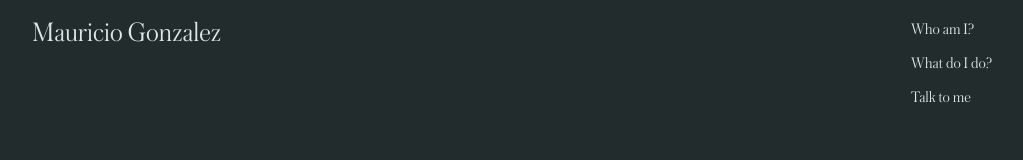
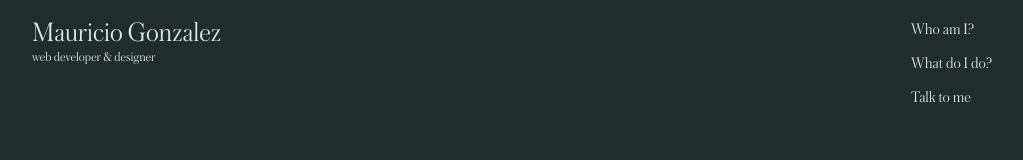
Before and after one commit to mgonza63/portfolio-website, a Next.js app: page /about in a window 1280 px wide. Shown: the top 160 px of the page, without its empty margins (128-1151 px from the left). Built offline with nearby package versions, Linux system fonts and the light colour scheme.

Commit message:
added minor changes: changed animation delay depending on path

```diff
--- a/components/Contact/Contact.module.css
+++ b/components/Contact/Contact.module.css
@@ -42,6 +42,6 @@
 }
 .submitButton:hover {
     border: #ff3c3c 2px solid;
-    background: #ff3c3cdc;
+    background: #ff3c3ccb;
 
 }
--- a/components/Hero/Hero.js
+++ b/components/Hero/Hero.js
@@ -33,6 +33,7 @@ export default function Hero() {
             />
           </a>
         </Link>
+
       </motion.div>
     </motion.main>
   );
--- a/components/Projects/ProjectCard.module.css
+++ b/components/Projects/ProjectCard.module.css
@@ -54,7 +54,7 @@
   border-radius: 18px;
   padding: 0.2em 0.55em;
   margin-right: 0.25em;
-  opacity: 0.8;
+  opacity: 0.9;
 }
 @media screen and (min-width: 48em) {
   .projectCard {
--- a/components/navbar/Navbar.js
+++ b/components/navbar/Navbar.js
@@ -4,20 +4,34 @@ import { motion } from "framer-motion";
 import { useRouter } from "next/router";
 
 import Link from "next/link";
+
+var animDelay;
+
 export default function Navbar() {
   const router = useRouter();
   // console.log(router.asPath);
+  router.asPath === "/"? animDelay = 0.6 : animDelay = 0.2;
   return (
     <motion.header
       className={`${styles.header}`}
       initial={{ opacity: 0, y: -50 }}
       animate={{ y: 0, opacity: 1 }}
-      transition={{ ease: "circOut", duration: 0.5, delay: 0.6 }}
+      transition={{ ease: "circOut", duration: 0.5, delay: animDelay }}
     >
       <div>
-        <Link href="/">
-          <a className={styles.logo}>Mauricio Gonzalez</a>
-        </Link>
+        <div>
+          <Link href="/">
+            <a className={styles.logo}>Mauricio Gonzalez</a>
+          </Link>
+          <motion.small
+            className={styles.smallText}
+            initial={{ opacity: 0, y: -50 }}
+            animate={{ y: 0, opacity: 1 }}
+            transition={{ ease: "circOut", duration: 0.5, delay: animDelay + 0.2 }}
+          >
+            web developer {`&`} designer
+          </motion.small>
+        </div>
       </div>
       <ul className={styles.navbar}>
         <li className={styles.navItem}>
@@ -25,7 +39,7 @@ export default function Navbar() {
             <motion.a
               initial={{ opacity: 0, y: -50 }}
               animate={{ y: 0, opacity: 1 }}
-              transition={{ ease: "circOut", duration: 0.5, delay: 0.8 }}
+              transition={{ ease: "circOut", duration: 0.5, delay: animDelay + 0.2}}
             >
               Who am I?
             </motion.a>
@@ -37,7 +51,7 @@ export default function Navbar() {
               <motion.a
                 initial={{ opacity: 0, y: -50 }}
                 animate={{ y: 0, opacity: 1 }}
-                transition={{ ease: "circOut", duration: 0.5, delay: 0.95 }}
+                transition={{ ease: "circOut", duration: 0.5, delay: animDelay + 0.35 }}
               >
                 What do I do?
               </motion.a>
@@ -49,7 +63,7 @@ export default function Navbar() {
               <motion.a
                 initial={{ opacity: 0, y: -50 }}
                 animate={{ y: 0, opacity: 1 }}
-                transition={{ ease: "circOut", duration: 0.5, delay: 0.95 }}
+                transition={{ ease: "circOut", duration: 0.5, delay: animDelay + 0.35 }}
               >
                 What do I do?
               </motion.a>
@@ -62,7 +76,7 @@ export default function Navbar() {
             <motion.a
               initial={{ opacity: 0, y: -50 }}
               animate={{ y: 0, opacity: 1 }}
-              transition={{ ease: "circOut", duration: 0.5, delay: 1.1 }}
+              transition={{ ease: "circOut", duration: 0.5, delay: animDelay + 0.50 }}
             >
               Talk to me
             </motion.a>
--- a/components/navbar/Navbar.module.css
+++ b/components/navbar/Navbar.module.css
@@ -2,8 +2,13 @@
     display: flex;
 }
 .logo {
+    display: block;
     font-family: "Austin";
     font-size: 1.75em;
+}
+.smallText {
+    font-family: "Austin";
+    opacity: 0.9;
 }
 .navbar {
     margin-left: auto;
--- a/styles/utils.module.css
+++ b/styles/utils.module.css
@@ -36,7 +36,7 @@
   height: auto;
 }
 .mb {
-  margin-bottom: 8em;
+  margin-bottom: 6em;
 }
 .mbSm {
   margin-bottom: 1em;
```
Also changed, not shown: components/Hero/Hero.module.css (+25 -0 lines). Lines whose indentation alone changed are shown as unchanged.
